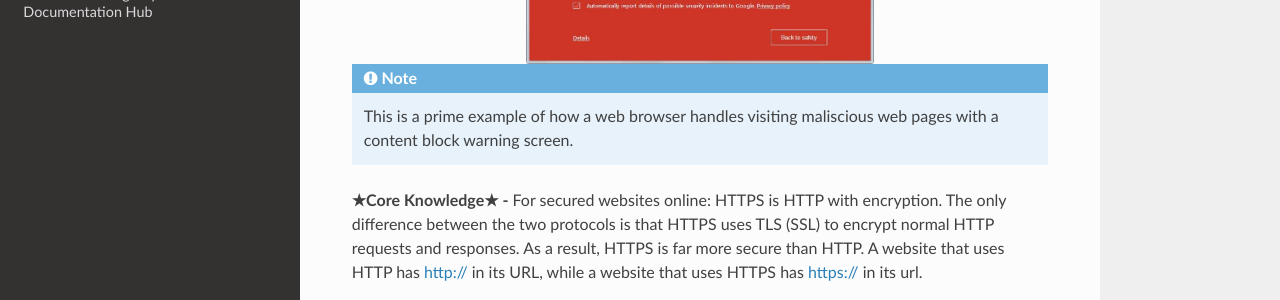
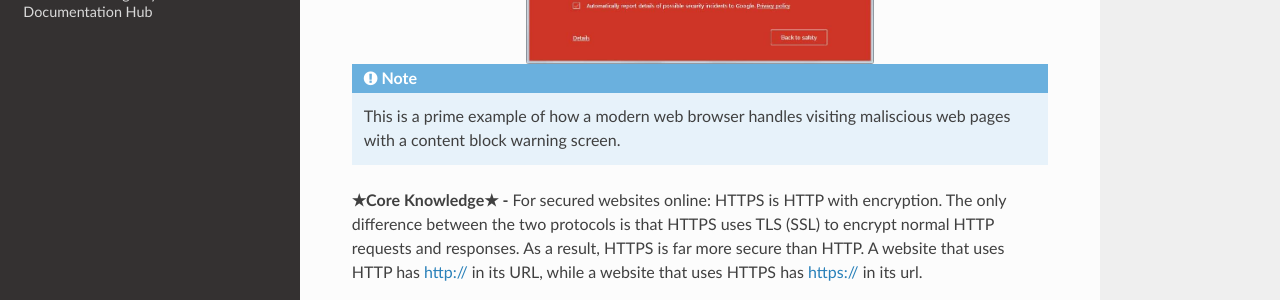
Before and after one commit to natt96z/cybersac, a Sphinx documentation site: the page built from docs/source/index.rst, in a window 1280 px wide and 900 px high, scrolled down 993 px. Shown: the part 151-451 px from the top of the window. Built offline with Sphinx 7.4.7 and the Read the Docs theme 2.0.0, drawn with Linux system fonts in a browser that asks for light colours.

Commit message:
Update index.rst

```diff
--- a/docs/source/index.rst
+++ b/docs/source/index.rst
@@ -31,7 +31,7 @@ Hands-on activities that hook students (6/27/22 - 7/01/22)
    :width: 50%
    :align: center
 
-.. Note:: This is a prime example of how a web browser handles visiting maliscious web pages with a content block warning screen.
+.. Note:: This is a prime example of how a modern web browser handles visiting maliscious web pages with a content block warning screen.
 
 
 
```
